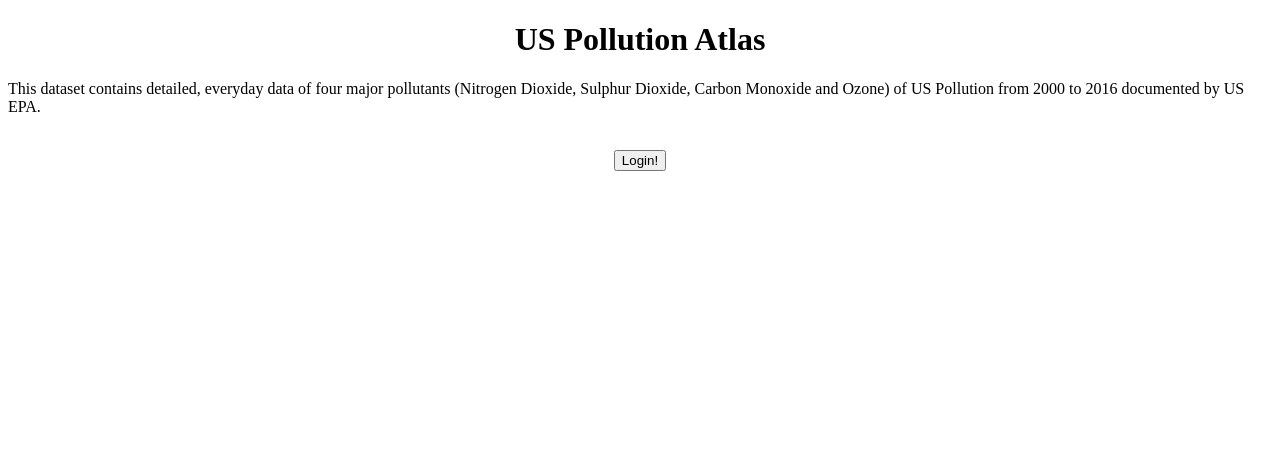
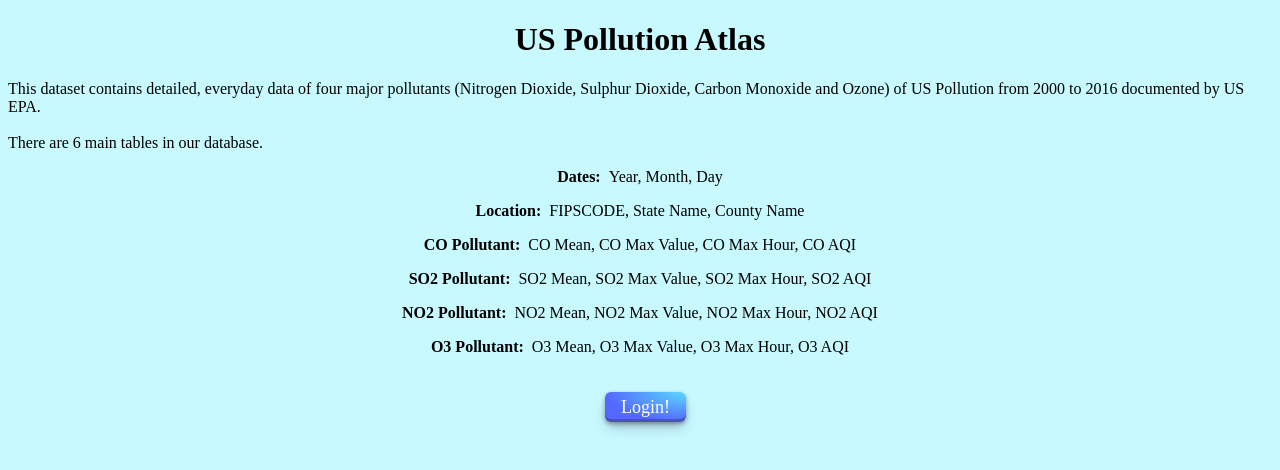
Before and after one commit to yuxuanjerrychen01/USPollutionAtlas, a React (Create React App) app in the folder Pollution Atlas/client/: page / in a window 1280 px wide. Shown: the top 470 px of the page. Built offline with nearby package versions, Linux system fonts and the light colour scheme.

Commit message:
adding simple css, adding general search method

```diff
--- a/Pollution Atlas/client/src/App.js
+++ b/Pollution Atlas/client/src/App.js
@@ -8,15 +8,38 @@ function App() {
        setLogin(1);
     }
 
-    const introduction = <p className="centering">
-        This dataset contains detailed, everyday data of four major pollutants (Nitrogen Dioxide, Sulphur Dioxide, Carbon Monoxide and Ozone) of US Pollution from 2000 to 2016 documented by US EPA.
-    </p>
+    const introduction = <div>
+        <p className="centering-p">
+        This dataset contains detailed, everyday data of four major pollutants
+        (Nitrogen Dioxide, Sulphur Dioxide, Carbon Monoxide and Ozone) of US Pollution from 2000 to 2016 documented by US EPA.
+        <br></br> <br></br>
+        There are 6 main tables in our database.
+        </p>
+        <p className="centering-p">
+        <b>Dates: &nbsp; </b> Year, Month, Day
+        </p>
+        <p className="centering-p">
+        <b>Location: &nbsp; </b> FIPSCODE, State Name, County Name
+        </p>
+        <p className="centering-p">
+        <b>CO Pollutant: &nbsp; </b> CO Mean, CO Max Value, CO Max Hour, CO AQI
+        </p>
+        <p className="centering-p">
+        <b>SO2 Pollutant: &nbsp; </b> SO2 Mean, SO2 Max Value, SO2 Max Hour, SO2 AQI
+        </p>
+        <p className="centering-p">
+        <b>NO2 Pollutant: &nbsp; </b> NO2 Mean, NO2 Max Value, NO2 Max Hour, NO2 AQI
+        </p>
+        <p className="centering-p">
+        <b>O3 Pollutant: &nbsp; </b> O3 Mean, O3 Max Value, O3 Max Hour, O3 AQI
+        </p>
+    </div>
 
     let landpage = <div>
         {introduction}
         <br></br>
-        <div className="centering">
-        <button onClick={handleClick}>
+        <div className="centering-h1">
+        <button onClick={handleClick} className="button-blue">
             Login!
         </button>
         </div>
@@ -27,7 +50,7 @@ function App() {
 
     return (
         <div>
-            <h1 className="centering">US Pollution Atlas</h1>
+            <h1 className="centering-h1">US Pollution Atlas</h1>
 
             {landpage}
         </div>
--- a/Pollution Atlas/client/src/DatabasePage.js
+++ b/Pollution Atlas/client/src/DatabasePage.js
@@ -32,7 +32,7 @@ function DatabasePage() {
     const searchBlock = (<div>
         <h2>Search Pollutant Data</h2>
         Want to search for existing data?
-            <button onClick={handleSearchClick}>
+            <button className="button-blue" onClick={handleSearchClick}>
                 look for data!
             </button>
     </div>)
@@ -40,7 +40,7 @@ function DatabasePage() {
     const insertBlock = (<div>
         <h2>Insert Pollutant Data</h2>
         Want to insert new data?
-            <button onClick={handleInsertClick}>
+            <button className="button-blue" onClick={handleInsertClick}>
                 add new data!
             </button>
     </div>)
@@ -48,7 +48,7 @@ function DatabasePage() {
     const updateBlock = (<div>
         <h2>Update Pollutant Data</h2>
         Want to update existing data?
-            <button onClick={handleUpdateClick}>
+            <button className="button-blue" onClick={handleUpdateClick}>
                 change old data!
             </button>
     </div>)
@@ -56,7 +56,7 @@ function DatabasePage() {
     const deleteBlock = (<div>
         <h2>Delete Pollutant Data</h2>
         Want to delete wrong data?
-            <button onClick={handleDeleteClick}>
+            <button className="button-blue" onClick={handleDeleteClick}>
                 remove error data!
             </button>
     </div>)
--- a/Pollution Atlas/client/src/SearchData.js
+++ b/Pollution Atlas/client/src/SearchData.js
@@ -7,9 +7,49 @@ function SearchData( {onBack} ) {
     const [FIPSText, setFIPSText] = useState("e.g. 017019");
     const [dateText, setDateText] = useState("e.g. yyyymmdd");
     const [polluText, setPolluText] = useState("e.g. CO");
-    // const [select1, setSelect1] = useState("");
-    const [basicSearch, setBasicSearch] = useState(0);
+
+    const [selectText, setSelectText] = useState("e.g. SO2 MEAN");
+    const [fromText, setFromText] = useState("e.g. SO2");
+    const [whereText1, setWhereText1] = useState("e.g. FIPSCODE");
+    const [whereText2, setWhereText2] = useState("e.g. 25025");
+
     const [table, setTable] = useState("");
+
+    const handleSelectTextChange = (event) => {
+        setSelectText(event.target.value);
+    };
+
+    const handleFromTextChange = (event) => {
+        setFromText(event.target.value);
+    };
+
+    const handleWhereText1Change = (event) => {
+        setWhereText1(event.target.value);
+    };
+
+    const handleWhereText2Change = (event) => {
+        setWhereText2(event.target.value);
+    };
+
+    const handleGeneralSubmit = async (event) => {
+        event.preventDefault();
+        const text = `{
+            "SELECT": {
+                "${selectText}": 1
+            },
+            "FROM": {
+                "${fromText}": 1
+            },
+            "WHERE": {
+                "${whereText1}": ${whereText2}
+            }
+        }`;
+        const json_obj = JSON.parse(text);
+        const response = await axios.put("http://localhost:3001/basicSearch", json_obj);
+        const data_array = response.data;
+        const thing = <Table dataEntry={data_array}/>
+        setTable(thing);
+    };
 
     const handleFIPSChange = (event) => {
         setFIPSText(event.target.value);
@@ -65,7 +105,7 @@ function SearchData( {onBack} ) {
         } else if (polluText === "NO2") {
             const response = await axios.put("http://localhost:3001/basicSearch", {
                 "SELECT": {},
-                "FROM": {"CO" : 1},
+                "FROM": {"NO2" : 1},
                 "WHERE": {}
             });
             const data_array = response.data;
@@ -74,7 +114,7 @@ function SearchData( {onBack} ) {
         } else if (polluText === "SO2") {
             const response = await axios.put("http://localhost:3001/basicSearch", {
                 "SELECT": {},
-                "FROM": {"CO" : 1},
+                "FROM": {"SO2" : 1},
                 "WHERE": {}
             });
             const data_array = response.data;
@@ -83,7 +123,7 @@ function SearchData( {onBack} ) {
         } else if (polluText === "O3") {
             const response = await axios.put("http://localhost:3001/basicSearch", {
                 "SELECT": {},
-                "FROM": {"CO" : 1},
+                "FROM": {"O3" : 1},
                 "WHERE": {}
             });
             const data_array = response.data;
@@ -110,23 +150,18 @@ function SearchData( {onBack} ) {
         onBack();
     };
 
-    // const handleSelectChange = (event) => {
-    //     setSelect1(event.target.value);
-    // }
-
-    // const handleSelectSubmit = (event) => {
-    //     event.preventDefault();
-    //     setData(select1);
-    // }
-
     return (
         <div>
-            <button onClick={handleBackClick}>
+            <div>
+            <button className="button-blue" onClick={handleBackClick}>
                 back
             </button>
             <br></br>
             <br></br>
+            </div>
 
+
+            <div>
             <h2>Basic searching.</h2>
 
             <form onSubmit={handleFIPSSubmit}>
@@ -134,8 +169,8 @@ function SearchData( {onBack} ) {
                     Search using FIPS. A valid example would be 25025 (which is Suffolk, Massachusetts).
                 </label>
                 <br></br>
-                <input onChange={handleFIPSChange} value={FIPSText}/>
-                <button>
+                <input className="input" onChange={handleFIPSChange} value={FIPSText}/>
+                <button className="button-blue">
                     submit
                 </button>
                 <br></br>
@@ -148,8 +183,8 @@ function SearchData( {onBack} ) {
                     Search using date following format yyyymmdd. A valid example would be 20010101.
                 </label>
                 <br></br>
-                <input onChange={handleDateChange} value={dateText}/>
-                <button>
+                <input className="input" onChange={handleDateChange} value={dateText}/>
+                <button className="button-blue">
                     submit
                 </button>
                 <br></br>
@@ -162,8 +197,8 @@ function SearchData( {onBack} ) {
                     Search using pollutant. We store CO, NO2, SO2, O3. Note that this might take at least 20 seconds to render.
                 </label>
                 <br></br>
-                <input onChange={handlePolluChange} value={polluText}/>
-                <button>
+                <input className="input" onChange={handlePolluChange} value={polluText}/>
+                <button className="button-blue">
                     submit
                 </button>
                 <br></br>
@@ -176,21 +211,61 @@ function SearchData( {onBack} ) {
                     Want to just see everything? Note that this might take at least 30 seconds to render.
                 </label>
                 <br></br>
-                <button>
+                <br></br>
+                <button className="button-blue">
                     search everything
                 </button>
                 <br></br>
             </form>
 
-            {/* <br></br>
+            <br></br>
+            </div>
 
-            <h2>More detailed search.</h2>
 
-            <form onSubmit={handleSelectSubmit}>
+            <div>
+            <h2>General searching.</h2>
+
+            <form onSubmit={handleGeneralSubmit}>
                 <label>
-                    What data do you wish to see?
+                    What tables do you wish to look at?
                 </label>
                 <br></br>
+                <input className="input" onChange={handleFromTextChange} value={fromText}/>
+                <br></br>
+                <label>
+                    What columns are you interested in?
+                </label>
+                <br></br>
+                <input className="input" onChange={handleSelectTextChange} value={selectText}/>
+                <br></br>
+                <label>
+                    Any conditions?
+                </label>
+                <br></br>
+                <input className="input" onChange={handleWhereText1Change} value={whereText1}/>
+                    = &nbsp;
+                <input className="input" onChange={handleWhereText2Change} value={whereText2}/>
+                <br></br>
+                <br></br>
+                <button className="button-blue">
+                    submit
+                </button>
+            </form>
+
+            <br></br>
+            </div>
+
+
+            <div>
+            <h2>Advanced searching.</h2>
+
+            <form>
+                <label>
+                    Currently in progress.
+                </label>
+            </form>
+            </div>
+                {/* <br></br>
 
                 <select value={select1} onChange={handleSelectChange}>
                     <option value="Locations">Locations</option>
--- a/Pollution Atlas/client/src/index.css
+++ b/Pollution Atlas/client/src/index.css
@@ -1,5 +1,69 @@
-.centering {
+body {
+    background-color: rgb(199, 249, 255);
+}
+
+.centering-h1 {
     display: flex;
     justify-content: center;
-    align-items: center
+    align-items: center;
 }
+
+.centering-p {
+    display: flex;
+    justify-content: center;
+    align-items: center;
+    /* font-size: 20px; */
+}
+
+.button-blue {
+  align-items: center;
+  appearance: none;
+  background-image: radial-gradient(100% 100% at 100% 0, #5adaff 0, #5468ff 100%);
+  border: 0;
+  border-radius: 6px;
+  box-shadow: rgba(45, 35, 66, .4) 0 2px 4px,rgba(45, 35, 66, .3) 0 7px 13px -3px,rgba(58, 65, 111, .5) 0 -3px 0 inset;
+  box-sizing: border-box;
+  color: #fff;
+  cursor: pointer;
+  display: inline-flex;
+  font-family: "Times New Roman", Times, serif;
+  height: 30px;
+  justify-content: center;
+  line-height: 1;
+  list-style: none;
+  overflow: hidden;
+  padding-left: 16px;
+  padding-right: 16px;
+  margin-left: 10px;
+  margin-top: 2px;
+  position: relative;
+  text-align: left;
+  text-decoration: none;
+  transition: box-shadow .15s,transform .15s;
+  user-select: none;
+  -webkit-user-select: none;
+  touch-action: manipulation;
+  white-space: nowrap;
+  will-change: box-shadow,transform;
+  font-size: 18px;
+}
+
+.button-blue:focus {
+  box-shadow: #3c4fe0 0 0 0 1.5px inset, rgba(45, 35, 66, .4) 0 2px 4px, rgba(45, 35, 66, .3) 0 7px 13px -3px, #3c4fe0 0 -3px 0 inset;
+}
+
+.button-blue:hover {
+  box-shadow: rgba(45, 35, 66, .4) 0 4px 8px, rgba(45, 35, 66, .3) 0 7px 13px -3px, #bceefc 0 -2px 0 inset;
+}
+
+.button-blue:active {
+  box-shadow: #3c4fe0 0 3px 7px inset;
+  transform: translateY(2px);
+}
+
+.input {
+    height: 25px;
+    margin-right: 10px;
+    border-radius: 6px;
+    background-color: #ffffff;
+}
```
